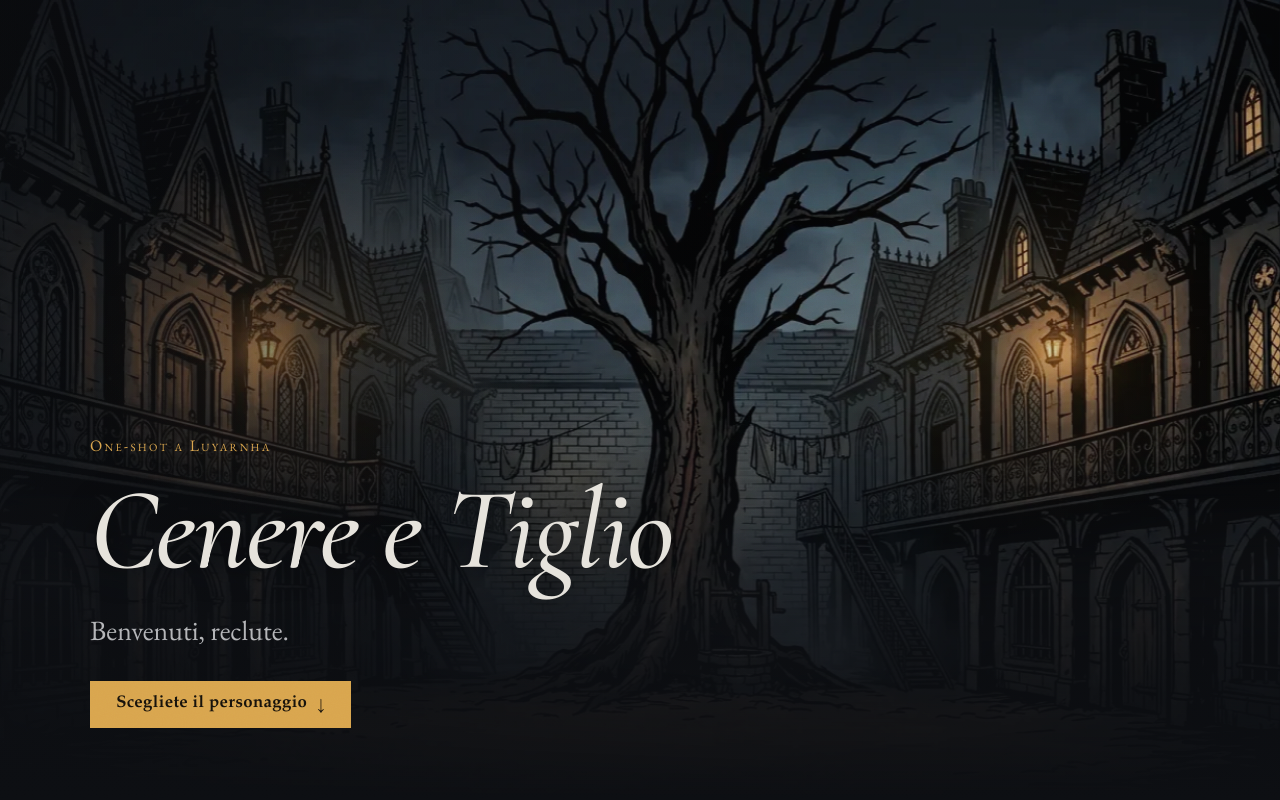
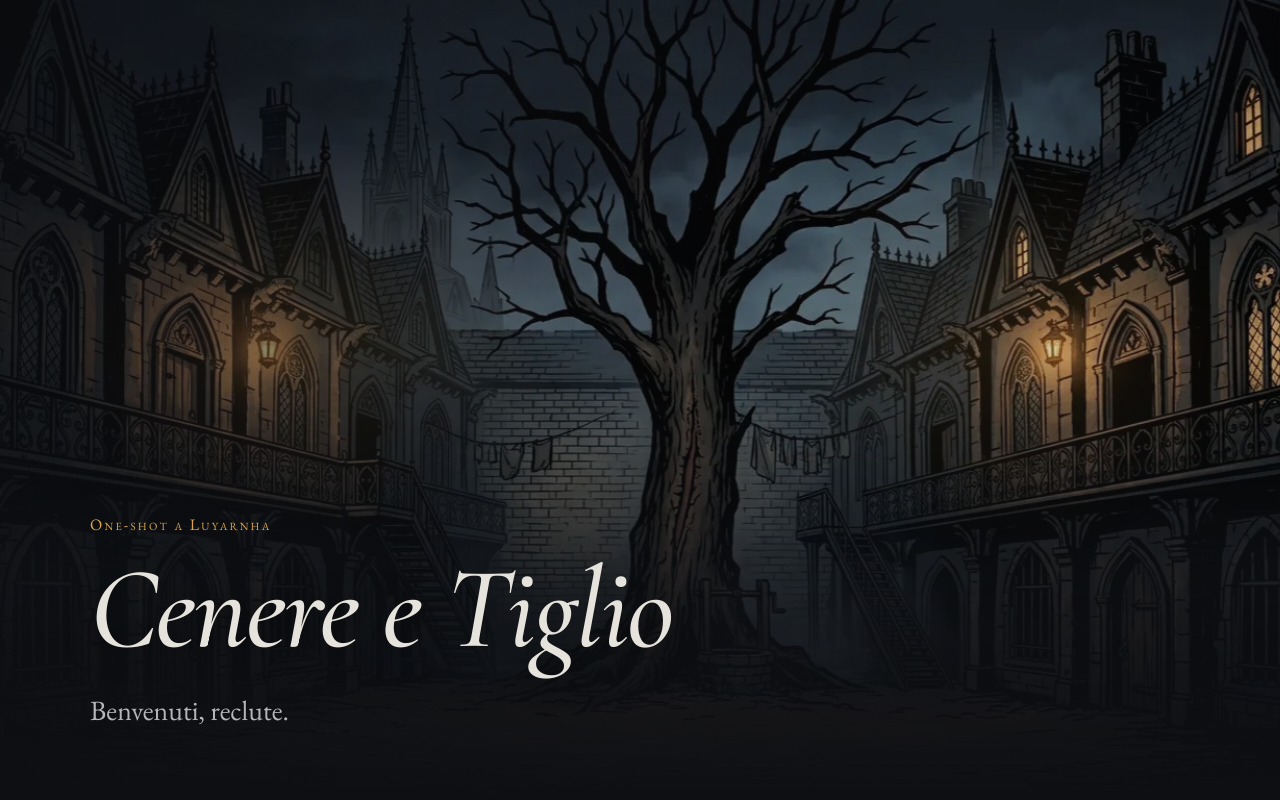
Before and after one commit to EOSgithub/cenere-e-tiglio, a plain HTML site: page index.html in a window 1280 px wide. Shown: the top 800 px of the page. Drawn offline with Linux system fonts and the light colour scheme; a web font is replaced by a local one.

Commit message:
Tolto il pulsante dall'apertura
Co-Authored-By: Claude Opus 5.5 <noreply@anthropic.com>

```diff
--- a/assets/style.css
+++ b/assets/style.css
@@ -137,20 +137,7 @@ h3 { font: 600 1.5rem/1.15 var(--display); margin: 0 0 .45em; }
   padding-bottom: .08em;
   text-shadow: 0 2px 30px rgb(0 0 0 / .6);
 }
-.hero__sub { font: 400 clamp(1.3rem, 1.1rem + .8vw, 1.75rem)/1.3 var(--body); color: var(--text-2); margin: 0 0 2rem; }
-
-.btn {
-  display: inline-flex; align-items: center; gap: .6em;
-  padding: .85em 1.5em;
-  font: 600 1.05rem/1 var(--body); letter-spacing: .02em;
-  color: #16120b; background: var(--accent);
-  text-decoration: none; white-space: nowrap;
-  border: 1px solid var(--accent);
-  transition: background .3s var(--ease), color .3s var(--ease), transform .15s;
-}
-.btn::after { content: "↓"; font-weight: 400; }
-.btn:hover { background: transparent; color: var(--accent); }
-.btn:active { transform: translateY(1px); }
+.hero__sub { font: 400 clamp(1.3rem, 1.1rem + .8vw, 1.75rem)/1.3 var(--body); color: var(--text-2); margin: 0; }
 
 /* Presentazione e ordine di servizio */
 .intro {
--- a/index.html
+++ b/index.html
@@ -47,7 +47,6 @@
     <p class="kicker">One-shot a Luyarnha</p>
     <h1 class="hero__title">Cenere e Tiglio</h1>
     <p class="hero__sub">Benvenuti, reclute.</p>
-    <a class="btn" href="#personaggi">Scegliete il personaggio</a>
   </div>
 </header>
 
```
